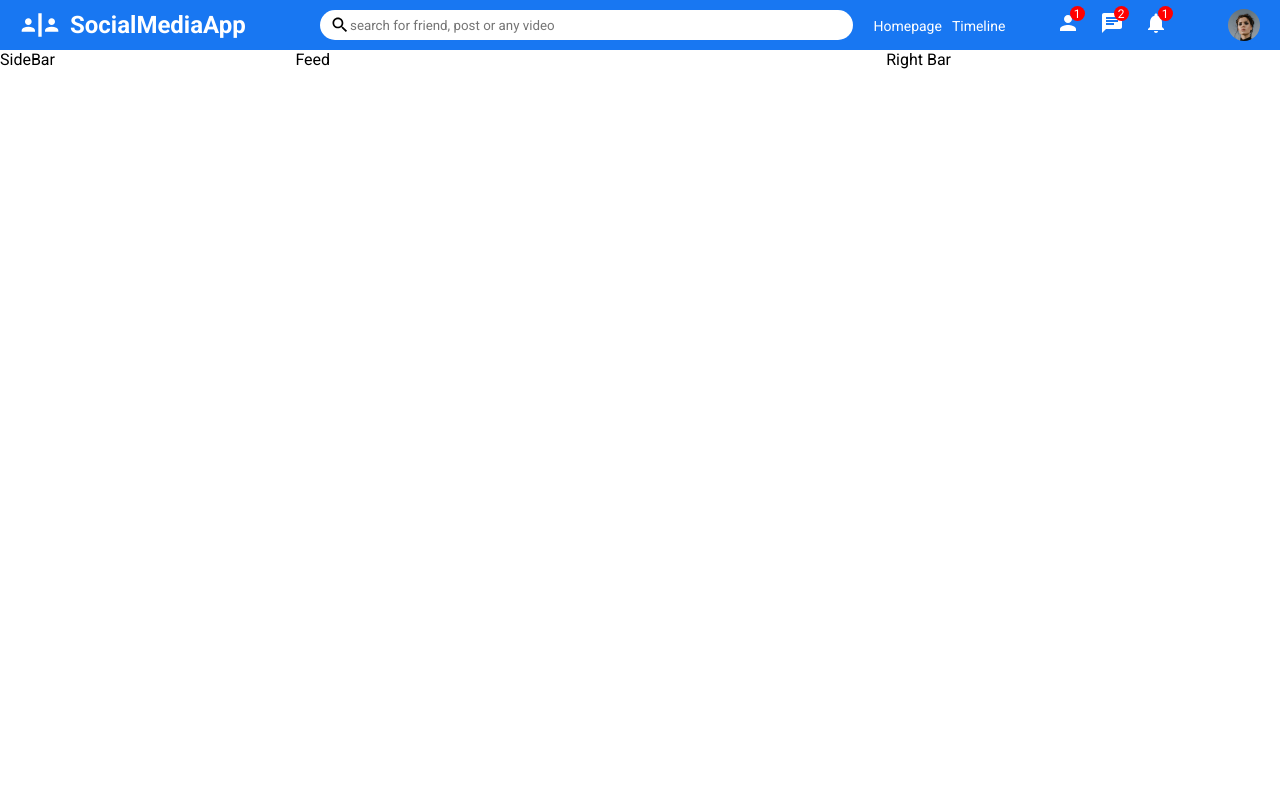
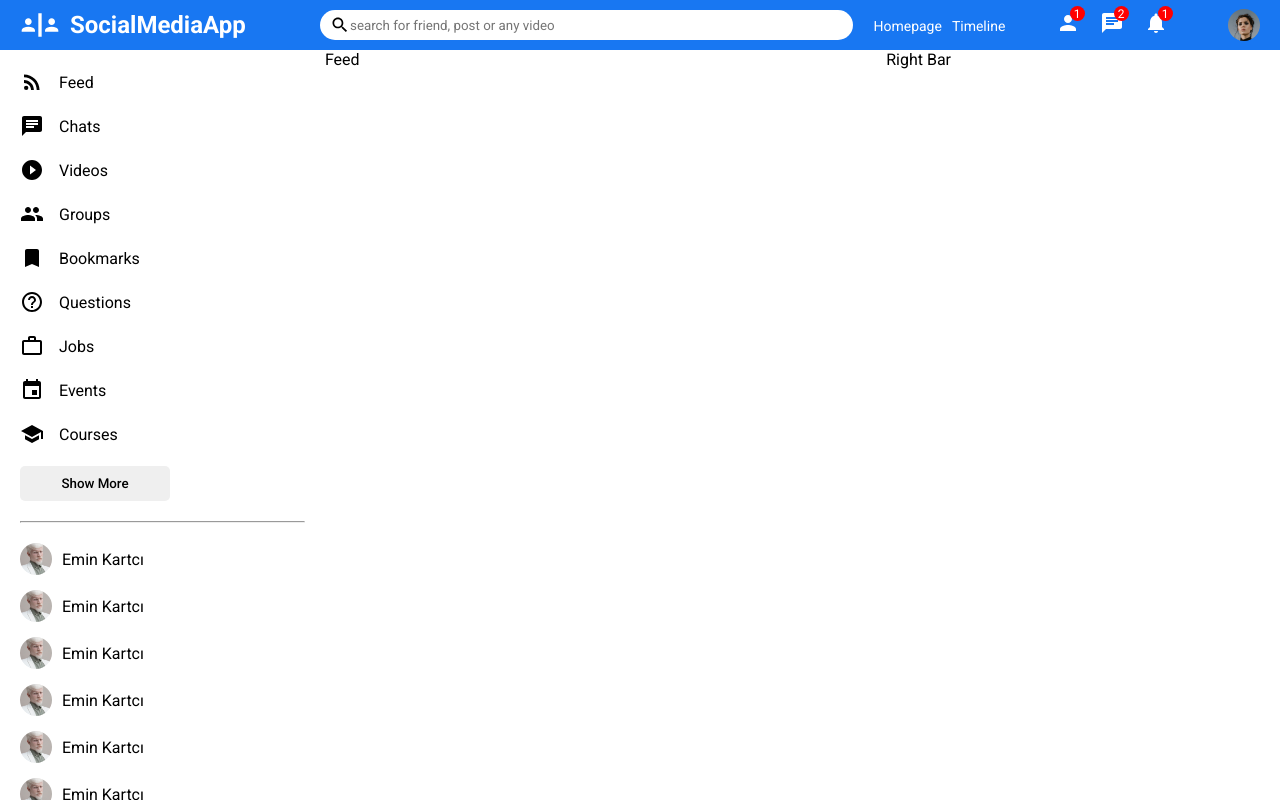
Before and after one commit to bayramyavuzcicek/Social-Media-App-Nodejs, a React (Create React App) app in the folder client/: page / in a window 1280 px wide. Built offline with nearby package versions, Linux system fonts and the light colour scheme.

Commit message:
sideBar tasarımı tamamlandı

```diff
--- a/client/src/components/feed/feed.css
+++ b/client/src/components/feed/feed.css
@@ -1,3 +1,3 @@
 .feed{
-    flex:6;
+    flex:5.7;
 }
--- a/client/src/components/sidebar/SideBar.jsx
+++ b/client/src/components/sidebar/SideBar.jsx
@@ -1,9 +1,81 @@
-import "./sideBar.css"
-
+import "./sideBar.css";
+import BookmarkIcon from '@mui/icons-material/Bookmark';
+import {Group , Chat, HelpOutline , Event , School , WorkOutline , PlayCircleFilledOutlined , RssFeed} from '@mui/icons-material'
 export default function SideBar() {
   return (
     <div className="sideBar">
-      SideBar
+      <div className="sideBarWrapper">
+        <ul className="sideBarList">
+          <li className="sideBarListItem">
+          <RssFeed className="sideBarIcon"/>
+            <span className="sideBarListItemText">Feed</span>
+          </li>
+          <li className="sideBarListItem">
+            <Chat className="sideBarIcon"/>
+            <span className="sideBarListItemText">Chats</span>
+          </li>
+          <li className="sideBarListItem">
+            <PlayCircleFilledOutlined className="sideBarIcon"/>
+            <span className="sideBarListItemText">Videos</span>
+          </li>
+          <li className="sideBarListItem">
+            <Group className="sideBarIcon"/>
+            <span className="sideBarListItemText">Groups</span>
+          </li>
+          <li className="sideBarListItem">
+            <BookmarkIcon className="sideBarIcon"/>
+            <span className="sideBarListItemText">Bookmarks</span>
+          </li>
+          <li className="sideBarListItem">
+            <HelpOutline className="sideBarIcon"/>
+            <span className="sideBarListItemText">Questions</span>
+          </li>
+          <li className="sideBarListItem">
+            <WorkOutline className="sideBarIcon"/>
+            <span className="sideBarListItemText">Jobs</span>
+          </li>
+          <li className="sideBarListItem">
+            <Event className="sideBarIcon"/>
+            <span className="sideBarListItemText">Events</span>
+          </li>
+          <li className="sideBarListItem">
+            <School className="sideBarIcon"/>
+            <span className="sideBarListItemText">Courses</span>
+          </li>
+        </ul>
+        <button className="sideBarButton">Show More</button>
+        <hr className="sideBarHr"/>
+        <ul className="sideBarFriendList">
+          <li className="sideBarFriend">
+            <img src="assets/person/2.jpeg" alt="" className="sideBarFriendImg"/>
+            <span className="sideBarFriendName">Emin Kartcı</span>
+          </li>
+          <li className="sideBarFriend">
+            <img src="assets/person/2.jpeg" alt="" className="sideBarFriendImg"/>
+            <span className="sideBarFriendName">Emin Kartcı</span>
+          </li>
+          <li className="sideBarFriend">
+            <img src="assets/person/2.jpeg" alt="" className="sideBarFriendImg"/>
+            <span className="sideBarFriendName">Emin Kartcı</span>
+          </li>
+          <li className="sideBarFriend">
+            <img src="assets/person/2.jpeg" alt="" className="sideBarFriendImg"/>
+            <span className="sideBarFriendName">Emin Kartcı</span>
+          </li>
+          <li className="sideBarFriend">
+            <img src="assets/person/2.jpeg" alt="" className="sideBarFriendImg"/>
+            <span className="sideBarFriendName">Emin Kartcı</span>
+          </li>
+          <li className="sideBarFriend">
+            <img src="assets/person/2.jpeg" alt="" className="sideBarFriendImg"/>
+            <span className="sideBarFriendName">Emin Kartcı</span>
+          </li>
+          <li className="sideBarFriend">
+            <img src="assets/person/2.jpeg" alt="" className="sideBarFriendImg"/>
+            <span className="sideBarFriendName">Emin Kartcı</span>
+          </li>
+        </ul>
+      </div>
     </div>
   )
 }
--- a/client/src/components/sidebar/sideBar.css
+++ b/client/src/components/sidebar/sideBar.css
@@ -1,3 +1,62 @@
 .sideBar{
-    flex:3
+    flex:3.3;
+    width: 100%;
+    height: calc(100vh - 50px);
+    overflow-y: scroll;
 }
+::-webkit-scrollbar{
+    width: 5px;
+}
+::-webkit-scrollbar-track{
+    background-color: #f1f1f1;
+}
+::-webkit-scrollbar-thumb{
+    background-color: rgb(182, 182, 182);
+}
+.sideBarWrapper{
+
+    padding: 20px;
+}
+.sideBarList{
+    padding: 0;
+    margin: 0;
+    list-style: none;
+}
+.sideBarListItem{
+    display: flex;
+    align-items: center;
+    margin-bottom: 20px;
+    cursor: pointer;
+}
+.sideBarIcon{
+    margin-right: 15px;
+}
+.sideBarButton{
+    width: 150px;
+    border: none;
+    padding: 10px;
+    border-radius: 5px;
+    font-weight: 500;
+    cursor: pointer;
+}
+.sideBarHr{
+    margin:20px 0;
+}
+.sideBarFriendList{
+    padding: 0;
+    margin: 0;
+    list-style: none;
+}
+.sideBarFriend{
+    display: flex;
+    align-items: center;
+    margin-bottom: 15px;
+}
+.sideBarFriendImg{
+    width: 32px;
+    height: 32px;
+    border-radius: 50%;
+    object-fit: cover;
+    margin-right: 10px;
+    cursor: pointer;
+}
--- a/client/src/pages/home/home.css
+++ b/client/src/pages/home/home.css
@@ -1,3 +1,4 @@
 .homeContainer{
     display: flex;
+    width: 100%;
 }
```
